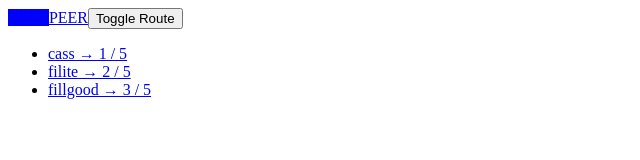
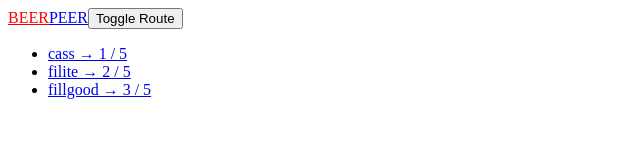
Before and after one commit to 0hhanum/VuePractice, a Vue app in the folder routing/: page /beer in a window 1280 px wide. Shown: the top 160 px of the page, without its empty margins (0-640 px from the left). Built offline with nearby package versions, Linux system fonts and the light colour scheme.

Commit message:
Nested route with vue-router : children

```diff
--- a/routing/src/App.vue
+++ b/routing/src/App.vue
@@ -43,6 +43,6 @@ export default {
 <style>
 a:active,
 a.router-link-active {
-  background-color: blue;
+  color: red;
 }
 </style>
--- a/routing/src/BeerList.vue
+++ b/routing/src/BeerList.vue
@@ -1,4 +1,5 @@
 <template>
+  <div>
     <ul>
       <li v-for="beer in beers" :key="beer.name">
         <router-link :to="getBeerDetail(beer)">
@@ -6,6 +7,8 @@
         </router-link>
       </li>
     </ul>
+    <router-view></router-view>
+  </div>
 </template>
 
 <script>
```
Also changed, not shown: routing/src/main.js (+10 -4 lines). Lines whose indentation alone changed are shown as unchanged.
